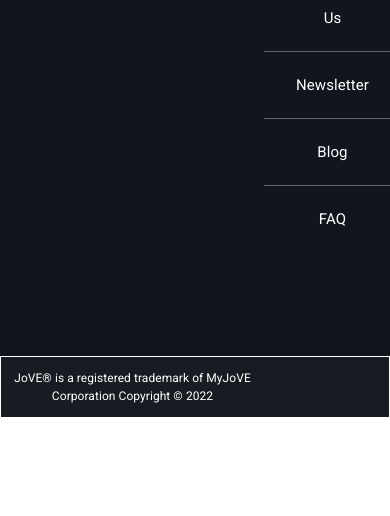
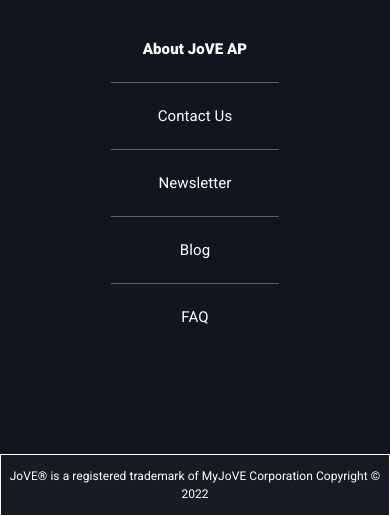
Before and after one commit to ska7/datapro-jove-redesign, a website: page index.html in a window 390 px wide. Shown: the part 4114-4630 px from the top of the page. Before the commit the page ends 4532 px from the top, so only its background shows below. Drawn offline with Linux system fonts and the light colour scheme.

Commit message:
make footer responsive

```diff
--- a/index.html
+++ b/index.html
@@ -259,8 +259,10 @@
     </main>
     <footer>
       <div class="footer-content flex flex-col">
-        <div class="flex w-full px-[106px] footer-container">
-          <div class="footer-block-1">
+        <div class="flex w-full px-[106px] md-max:flex-col">
+          <div
+            class="md-max:flex md-max:flex-col md-max:justify-center md-max:items-center"
+          >
             <img
               class="footer-logo pl-2"
               src="./assets/main-logo.svg"
@@ -295,7 +297,7 @@
               </a>
             </div>
           </div>
-          <div class="footer-block-2">
+          <div class="md-max:flex md-max:justify-center md-max:items-center">
             <div class="jove-links-2">
               <a href="/about">About JoVE AP</a>
               <a href="/contact-us">Contact Us</a>
@@ -306,7 +308,9 @@
           </div>
         </div>
         <span class="h-[62px] w-full bg-[#181B22] box-border mt-[72px]">
-          <p class="trademark w-full h-full flex justify-end items-center">
+          <p
+            class="trademark w-full h-full flex justify-end items-center md-max:justify-center md-max:pr-0"
+          >
             JoVE® is a registered trademark of MyJoVE Corporation Copyright ©
             2022
           </p>
```
Also changed, not shown: index.css, tailwind.css.
